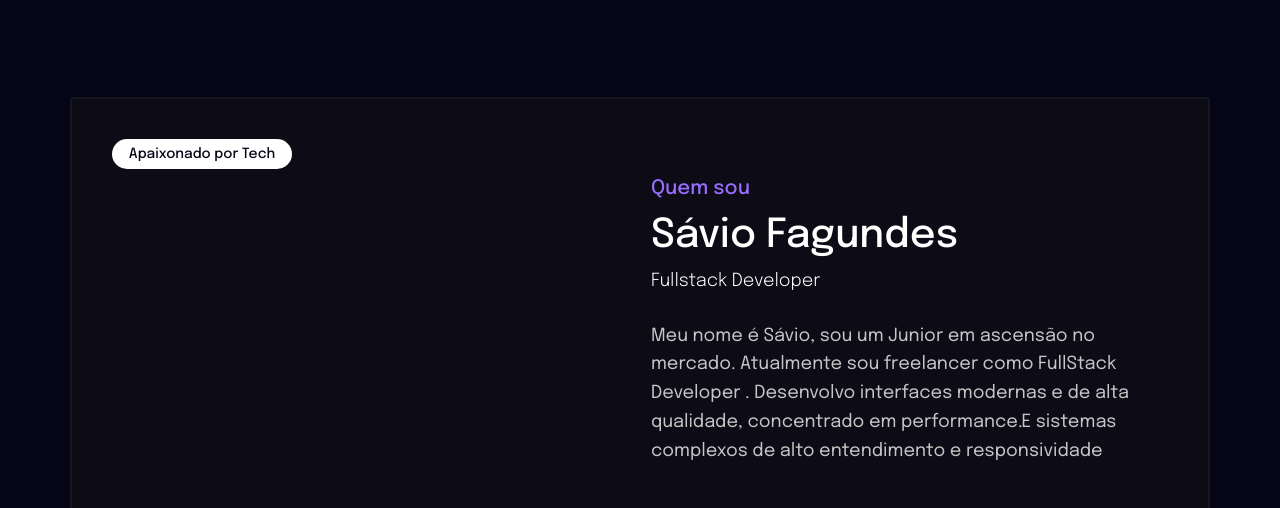
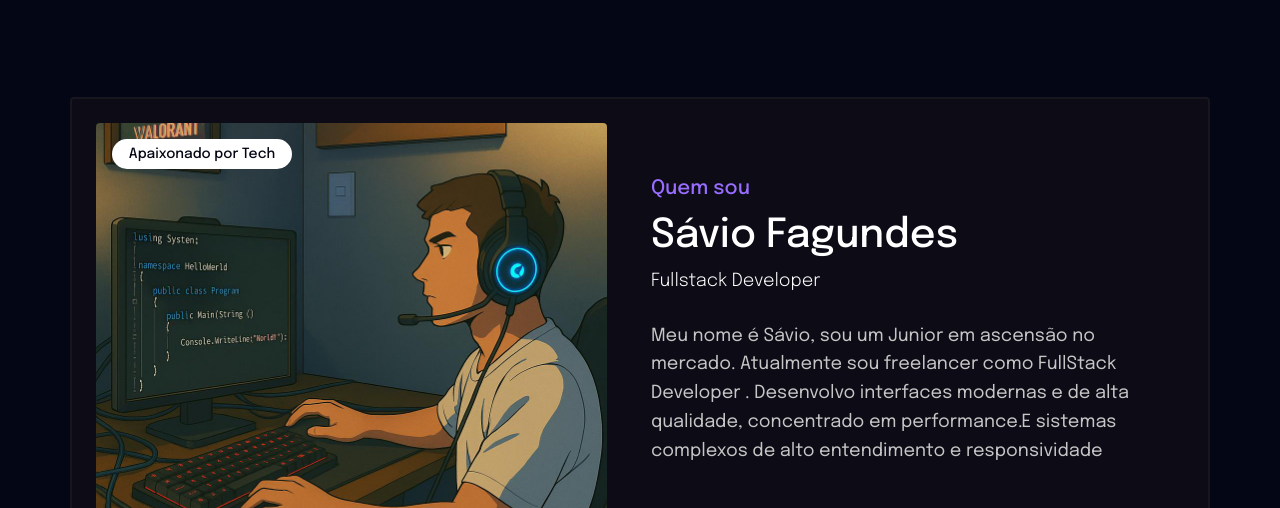
Before and after one commit to SavioFagundes/portfolio, a plain HTML site: page index.html in a window 1280 px wide. Shown: the part 850-1358 px from the top of the page. Drawn offline with nearby package versions, Linux system fonts and the light colour scheme; files that its build step writes are made by us from their sources.

Commit message:
Alterando scss about

```diff
--- a/assets/scss/_about.scss
+++ b/assets/scss/_about.scss
@@ -24,7 +24,7 @@
 
         #creator-photo {
           width: 47%;
-          background-image: url("../image/fotosavio");
+          background-image: url("../image/fotosavio.jpg");
           background-repeat: no-repeat;
           background-position: center;
           background-size: cover;
```
